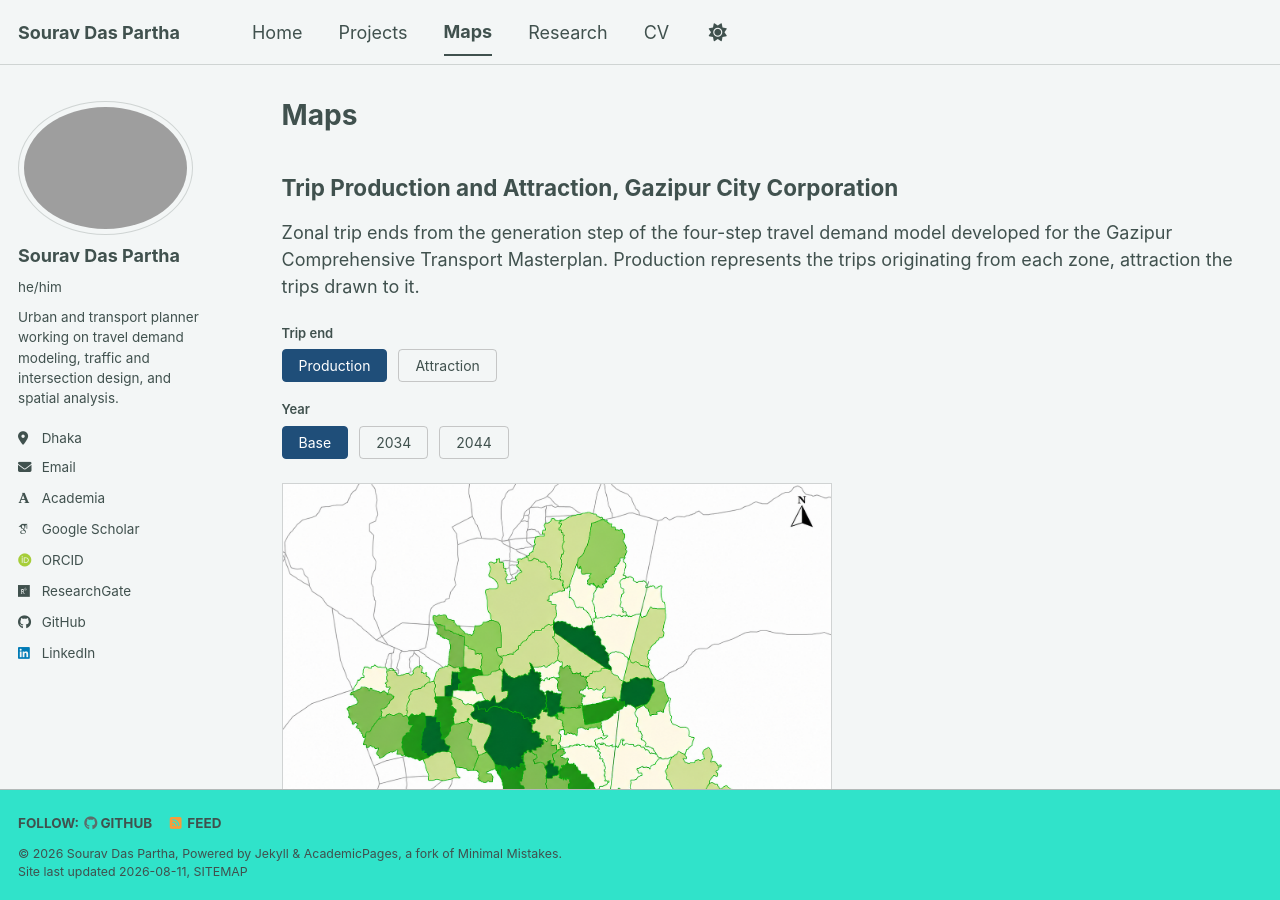
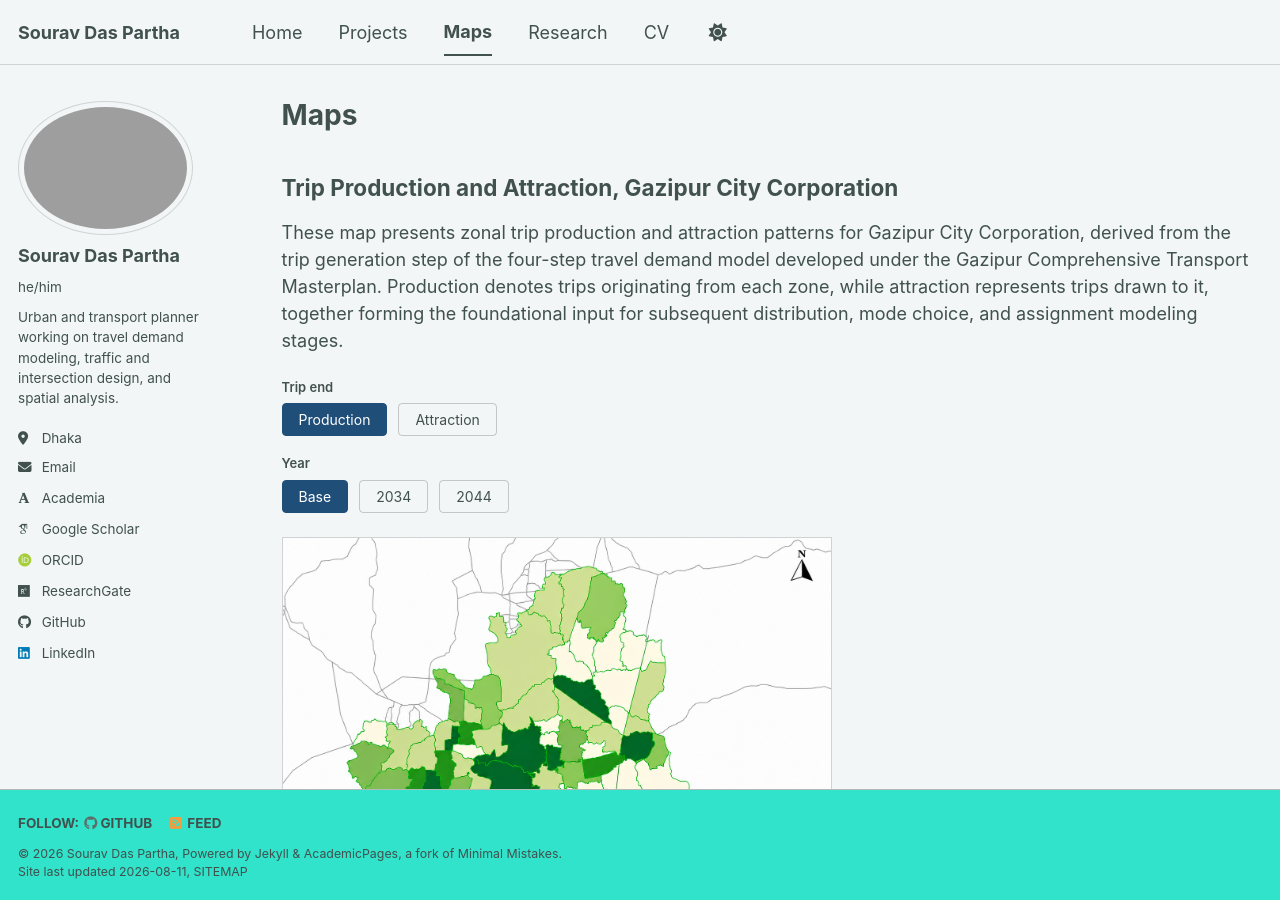
Before and after one commit to souravdaspartha/souravdaspartha.github.io, a Jekyll site: the page built from _pages/maps.md, in a window 1280 px wide and 900 px high. Built offline with Jekyll 4.4.1, drawn with Linux system fonts in a browser that asks for light colours; some web fonts are replaced; a script bundle is joined from its source files by our own code; library files that are not in the unit come from our copies.

Commit message:
Update maps.md

```diff
--- a/_pages/maps.md
+++ b/_pages/maps.md
@@ -7,7 +7,7 @@ author_profile: true
 
 ## Trip Production and Attraction, Gazipur City Corporation
 
-Zonal trip ends from the generation step of the four-step travel demand model developed for the Gazipur Comprehensive Transport Masterplan. Production represents the trips originating from each zone, attraction the trips drawn to it.
+These map presents zonal trip production and attraction patterns for Gazipur City Corporation, derived from the trip generation step of the four-step travel demand model developed under the Gazipur Comprehensive Transport Masterplan. Production denotes trips originating from each zone, while attraction represents trips drawn to it, together forming the foundational input for subsequent distribution, mode choice, and assignment modeling stages.
 
 <div style="margin: 18px 0 10px;">
   <div style="font-size: 13px; font-weight: 600; margin-bottom: 6px;">Trip end</div>
```
